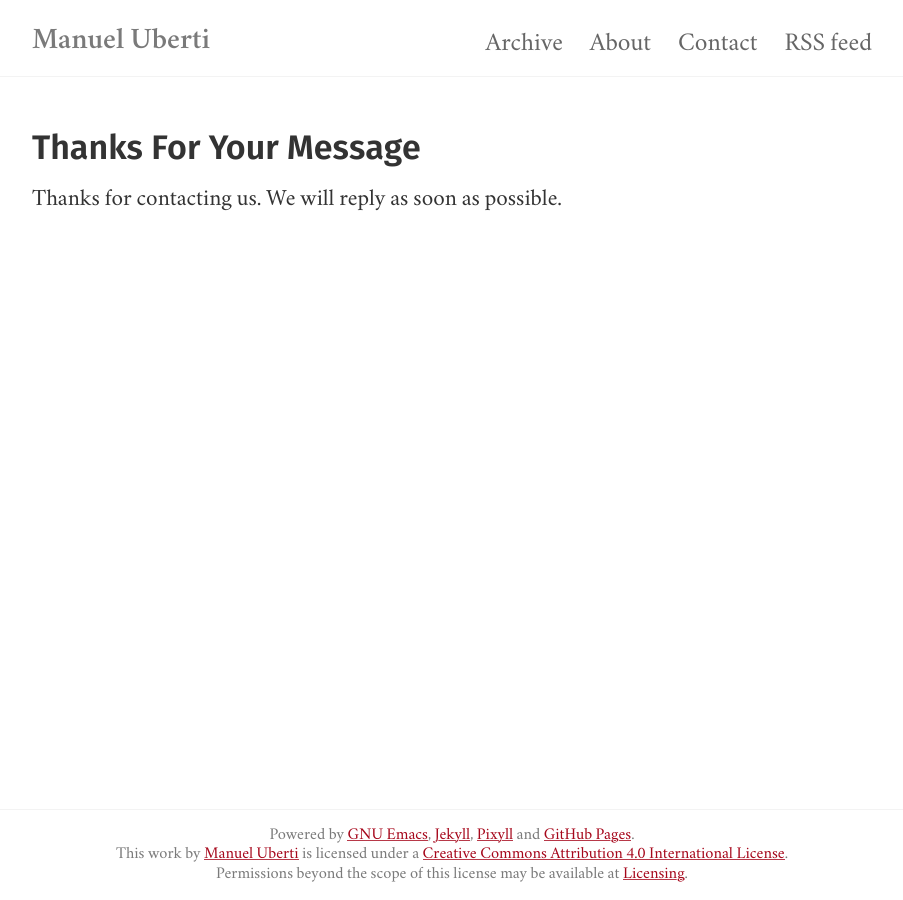
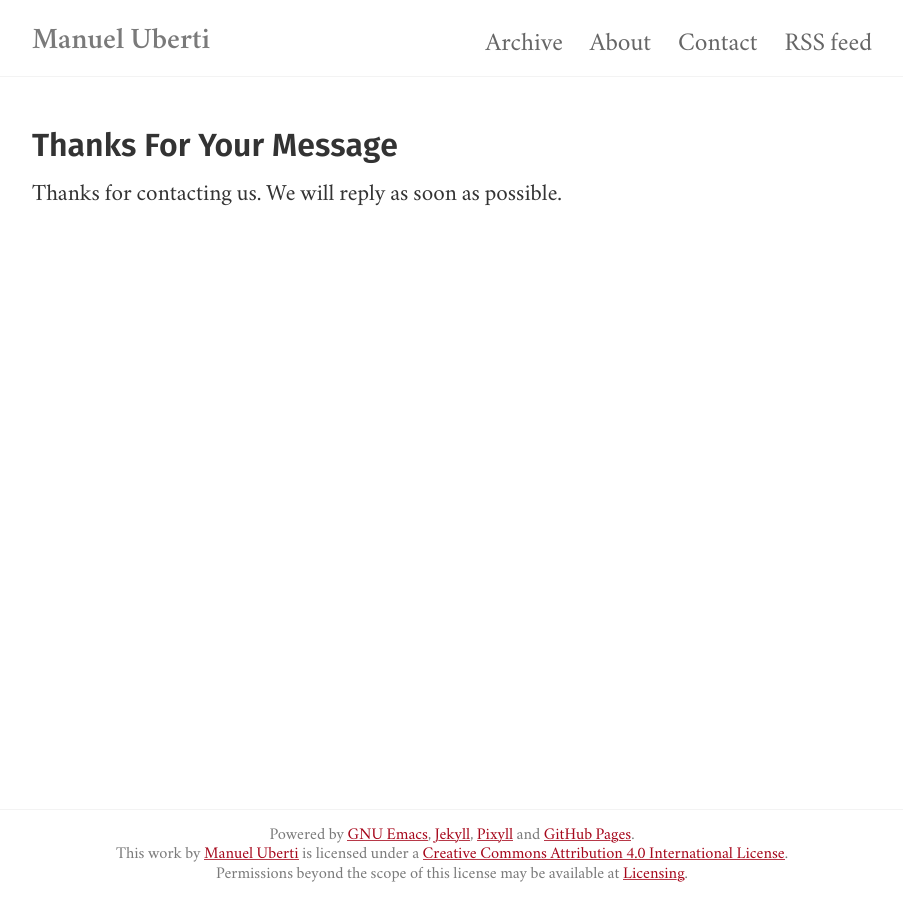
Before and after one commit to manuel-uberti/manuel-uberti.github.io, a Jekyll site: the page built from thanks.md, in a window 1280 px wide. Shown: the whole page, without its empty margins (188-1091 px from the left). Built offline with Jekyll 4.4.1, drawn with Linux system fonts in a browser that asks for light colours.

Commit message:
Decrease h1 size a bit

```diff
--- a/_sass/_variables.scss
+++ b/_sass/_variables.scss
@@ -92,7 +92,7 @@ $heading-font-family: 'Fira Sans', sans-serif !default;
 $heading-font-weight: 500 !default;
 $heading-line-height: 1.25 !default;
 $monospace-font-family: 'Source Code Pro', monospace !default;
-$h1: 1.7rem !default;
+$h1: 1.6rem !default;
 $h2: 1.5rem !default;
 $h3: 1.3rem !default;
 $h4: 1.1rem !default;
```
